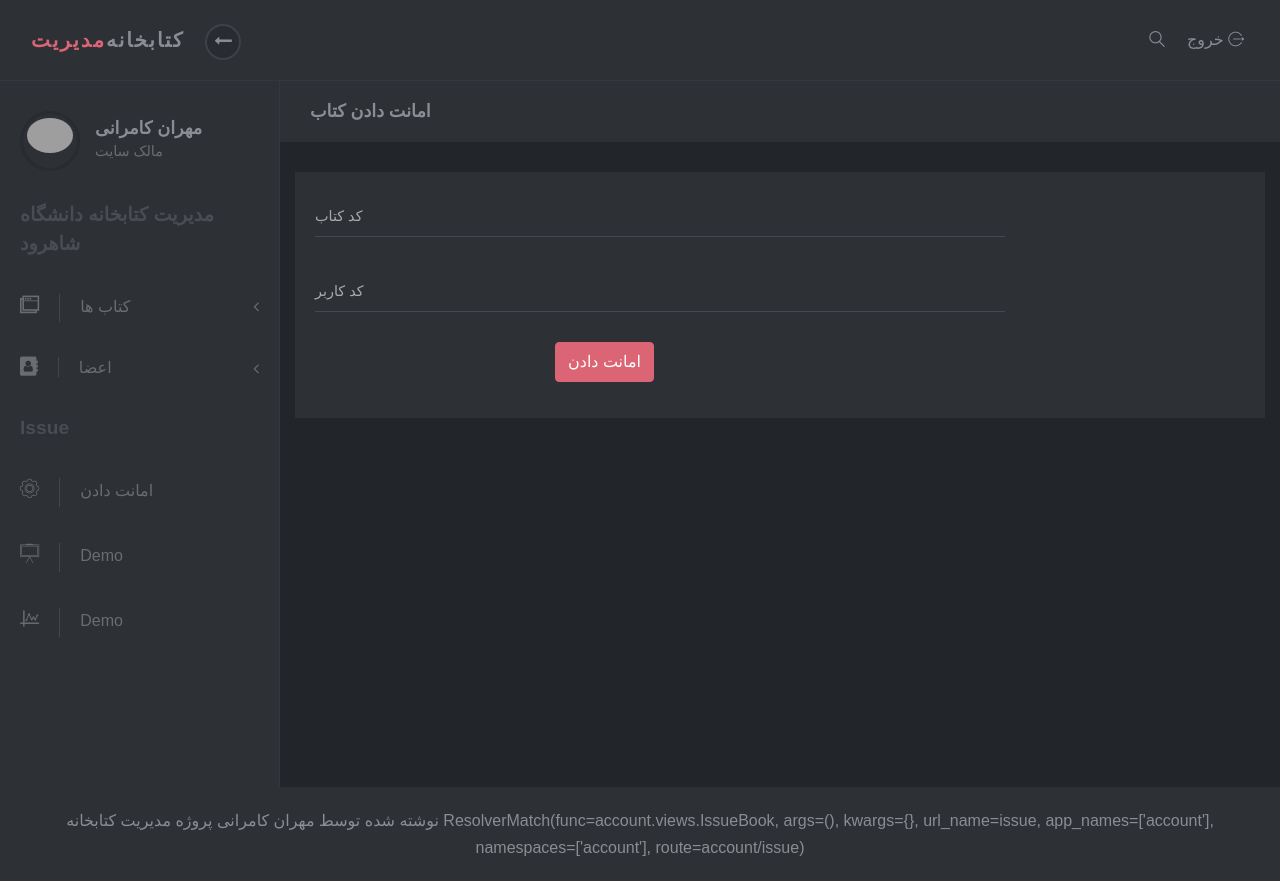
After one commit to mehran1421/Library-management-System, a Django app: page /account/issue in a window 1280 px wide. The commit adds this page. Run offline with Django 3.2, Linux system fonts and the light colour scheme; a user stored in the database is signed in; some libraries are stand-ins or nearby versions; some web fonts are replaced; grey boxes are pictures that could not be loaded.

Commit message:
create and submitions book

```diff
--- /dev/null
+++ b/account/mixins.py
@@ -0,0 +1,40 @@
+from django.http import Http404
+from django.shortcuts import redirect,get_object_or_404
+from book.models import Book,Issue
+
+
+class SuperUserAccessMixin():
+    def dispatch(self, request, *args, **kwargs):
+        if request.user.is_superuser:
+            return super().dispatch(request, *args, **kwargs)
+        else:
+            raise Http404
+
+
+class FormValidMixin():
+    def form_valid(self, form):
+        self.obj = form.save(commit=False)
+        try:
+            mybook = Book.objects.get(slug=self.obj.slugBook, status='p')
+        except:
+            return redirect('account:issue')
+
+        self.obj.renewCount = 0
+        mybook.status = 'd'
+        mybook.save()
+        return super().form_valid(form)
+
+
+class FormDeleteMixin():
+    def dispatch(self, request, *args, **kwargs):
+        pk = kwargs.get('pk')
+        issueBook=get_object_or_404(Issue,pk=pk)
+        try:
+            mybook = Book.objects.get(slug=issueBook.slugBook)
+            print(mybook)
+        except:
+            raise Http404
+
+        mybook.status = 'p'
+        mybook.save()
+        return super().dispatch(request, *args, **kwargs)
--- a/account/urls.py
+++ b/account/urls.py
@@ -1,9 +1,13 @@
 from django.urls import path
-from .views import BookList,BookCreate,MemberList
+from .views import BookList, BookCreate, MemberList, IssueBook, IssueUpdate, IssueList,Submitions
 
-app_name='account'
+app_name = 'account'
 urlpatterns = [
-    path('listbook',BookList.as_view(),name='list_book'),
-    path('create',BookCreate.as_view(),name='create_book'),
-    path('listuser',MemberList.as_view(),name='list_member'),
+    path('book/list', BookList.as_view(), name='list_book'),
+    path('book/create', BookCreate.as_view(), name='create_book'),
+    path('user/list', MemberList.as_view(), name='list_member'),
+    path('issue', IssueBook.as_view(), name='issue'),
+    path('issue/list', IssueList.as_view(), name='issue_list'),
+    path('issue/update/<int:pk>', IssueUpdate.as_view(), name='issue_update'),
+    path('issue/delete/<int:pk>', Submitions.as_view(), name="issue-delete"),
 ]
--- a/account/views.py
+++ b/account/views.py
@@ -1,25 +1,52 @@
+from django.shortcuts import render
 from django.urls import reverse_lazy
-from django.views.generic import ListView,CreateView
-from book.models import Book
+from django.views.generic import ListView, CreateView,DeleteView,UpdateView,DetailView
+from django.contrib.auth.mixins import LoginRequiredMixin
+from book.models import Book, Issue
+from .mixins import SuperUserAccessMixin, FormValidMixin,FormDeleteMixin
 from account.models import User
 
 
-class BookList(ListView):
+class BookList(LoginRequiredMixin, ListView):
     template_name = 'registrations/list_book.html'
 
     def get_queryset(self):
         if self.request.user.is_superuser:
             return Book.objects.all()
         else:
-            return Book.objects.filter(status='p')
+            return Issue.objects.filter(slugUser=self.request.user.slug)
 
-class MemberList(ListView):
+
+class MemberList(SuperUserAccessMixin, LoginRequiredMixin, ListView):
     template_name = 'registrations/list_member.html'
     queryset = User.objects.all()
 
 
-class BookCreate(CreateView):
+class BookCreate(SuperUserAccessMixin, LoginRequiredMixin, CreateView):
     model = Book
-    fields = ['title','slug','category','description','author','thumbnail','status']
+    fields = ['title', 'slug', 'category', 'description', 'author', 'thumbnail', 'status']
     template_name = 'registrations/add_book.html'
     success_url = reverse_lazy("account:list_book")
+
+
+class IssueBook(SuperUserAccessMixin, FormValidMixin, LoginRequiredMixin, CreateView):
+    model = Issue
+    fields = ['slugBook', 'slugUser']
+    template_name = 'registrations/issue_book.html'
+    success_url = reverse_lazy("account:list_book")
+
+
+class IssueList(SuperUserAccessMixin,LoginRequiredMixin,ListView):
+    template_name = 'registrations/issue_list.html'
+    queryset = Issue.objects.all()
+
+
+class IssueUpdate(UpdateView):
+    template_name ='registrations/issue-update.html'
+    fields =['created','renewCount']
+
+
+class Submitions(SuperUserAccessMixin,FormDeleteMixin,DeleteView):
+    model = Issue
+    template_name = 'registrations/issue_confirm_delete.html'
+    success_url = reverse_lazy('account:issue_list')
--- a/book/models.py
+++ b/book/models.py
@@ -52,7 +52,6 @@ class Issue(models.Model):
     slugUser = models.SlugField(unique=True, blank=True, verbose_name="کد کاربر")
     created = models.DateTimeField(auto_now_add=True, verbose_name='زمان انتشار')
     renewCount = models.IntegerField(verbose_name="تعداد تمدید")
-
     class Meta:
         verbose_name = "امانت"
         verbose_name_plural = "امانات"
--- a/templates/registrations/base.html
+++ b/templates/registrations/base.html
@@ -74,6 +74,7 @@
             <p class="no-margin-bottom">
                 نوشته شده توسط مهران کامرانی
                 پروژه مدیریت کتابخانه
+                {{ request.resolver_match }}
             </p>
         </div>
     </div>
--- /dev/null
+++ b/templates/registrations/issue_book.html
@@ -0,0 +1,50 @@
+{% extends 'registrations/base.html' %}
+{% load static %}
+{% load widget_tweaks %}
+{% load crispy_forms_tags %}
+
+
+{% block metatitle %}
+    امانت دادن کتاب
+{% endblock %}
+
+{% block code %}
+    <div class="page-content">
+        <div class="page-header">
+            <div class="container-fluid">
+                <h2 class="h5 no-margin-bottom">امانت دادن کتاب</h2>
+            </div>
+        </div>
+        <div class="col-lg-12">
+            <div class="block">
+                <div class="block-body">
+                    <form class="form-horizontal" method="post" enctype="multipart/form-data">
+                        {% csrf_token %}
+                        <div class="line"></div>
+                        <div class="row">
+                            <div class="col-sm-9">
+                                <div class="form-group-material">
+                                    {{ form.slugBook|add_class:"input-material"|attr:"id:register-username name:registerUsername" }}
+                                    <label for="register-username" class="label-material">کد کتاب</label>
+                                </div>
+                                <div class="form-group-material">
+                                    {{ form.slugUser|add_class:"input-material"|attr:"id:register-username name:registerUsername" }}
+                                    <label for="register-username" class="label-material">کد کاربر</label>
+                                </div>
+
+
+                            </div>
+                        </div>
+                        <div class="line"></div>
+
+                        <div class="form-group row">
+                            <div class="col-sm-9 ml-auto">
+                                <button type="submit" class="btn btn-primary">امانت دادن</button>
+                            </div>
+                        </div>
+                    </form>
+                </div>
+            </div>
+        </div>
+    </div>
+{% endblock %}
--- a/templates/registrations/sidebar.html
+++ b/templates/registrations/sidebar.html
@@ -20,9 +20,10 @@
     <ul class="list-unstyled">
         <li>
             <a href="#exampledropdownDropdown" aria-expanded="false" data-toggle="collapse">
-                <i class="icon-windows"></i>کتاب </a>
+                <i class="icon-windows"></i>کتاب ها </a>
             <ul id="exampledropdownDropdown" class="collapse list-unstyled ">
-                <li><a href="{% url 'account:list_book' %}"><i class="fa fa-book"></i>لیست کتاب ها </a></li>
+                <li><a href="{% url 'account:list_book' %}"><i class="fa fa-book"></i>لیست همه ی کتاب ها </a></li>
+                <li><a href="{% url 'account:issue_list' %}"><i class="fa fa-book"></i>لیست امانت ها </a></li>
                 <li><a href="{% url 'account:create_book' %}"> <i class="fa fa-snowflake-o" aria-hidden="true"></i>اضافه
                     کردن کتاب </a></li>
             </ul>
@@ -37,11 +38,10 @@
                     کردن کتاب </a></li>
             </ul>
         </li>
-        <li><a href="login.html"> <i class="icon-logout"></i>Login page </a></li>
     </ul>
-    <span class="heading">Extras</span>
+    <span class="heading">Issue</span>
     <ul class="list-unstyled">
-        <li><a href="#"> <i class="icon-settings"></i>Demo </a></li>
+        <li><a href="{% url 'account:issue' %}"> <i class="icon-settings"></i>امانت دادن </a></li>
         <li><a href="#"> <i class="icon-writing-whiteboard"></i>Demo </a></li>
         <li><a href="#"> <i class="icon-chart"></i>Demo </a></li>
     </ul>
```
Also changed, not shown: templates/registrations/issue-update.html (added, +49 -0 lines), templates/registrations/issue_confirm_delete.html (added, +29 -0 lines), templates/registrations/issue_list.html (added, +54 -0 lines), book/migrations/0004_issue_applying_renew.py (added), book/migrations/0005_remove_issue_applying_renew.py (added), db.sqlite3.
